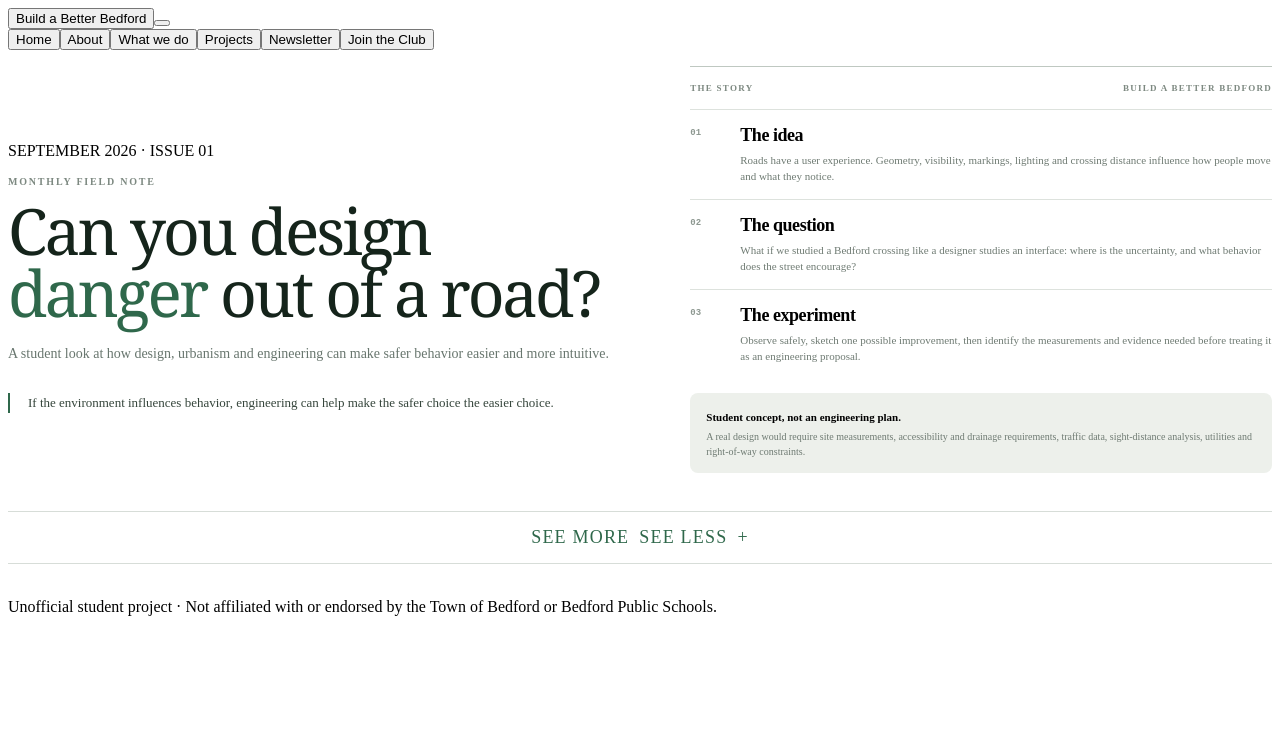
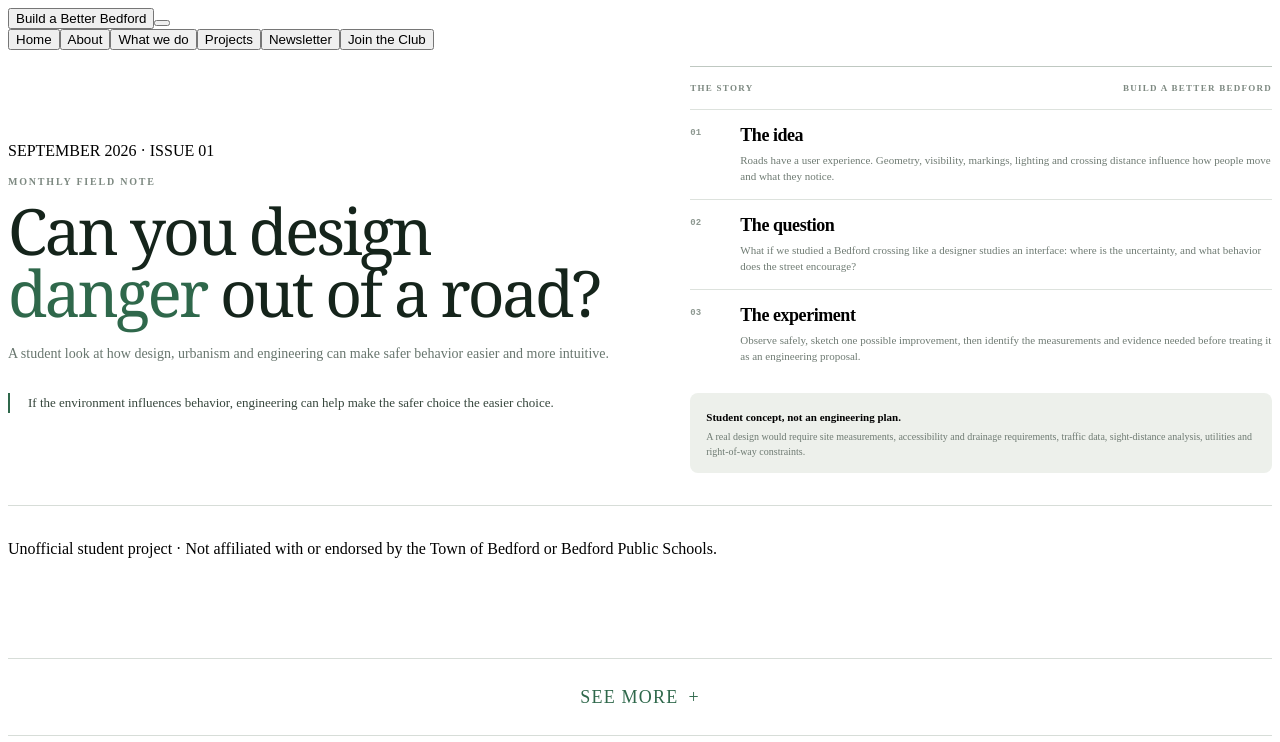
Before and after one commit to alexandraelizabethpominova-wq/build-a-better-bedford, a React (Vite) app: page / in a window 1280 px wide. Both pictures are taken after a click on the button "Newsletter". Shown: the top 742 px of the page. Built offline with nearby package versions, Linux system fonts and the light colour scheme; the HTML template or start-up script is replaced by a standard one.

Commit message:
Move newsletter expand control to bottom without shrinking hero

```diff
--- a/src/newsletter.css
+++ b/src/newsletter.css
@@ -4,3 +4,35 @@
 
 @media(max-width:760px){.newsletter-clean{display:block;padding:24px 0}.newsletter-intro h1{font-size:clamp(42px,12.5vw,60px)}.newsletter-deck{margin-top:15px}.newsletter-quote{margin:18px 0 30px}.newsletter-note{padding:12px 0}.newsletter-disclaimer{margin-bottom:8px}.newsletter-expand{margin-top:10px}.newsletter-expand-panel section{padding:22px 0}.expand-grid,.solution-layout,.inspiration-grid{grid-template-columns:1fr;gap:18px}.solution-layout img{max-height:none}}
 @media(max-height:720px) and (min-width:761px){.newsletter-clean{padding:1vh 0 2vh}.newsletter-intro h1{font-size:clamp(42px,4.4vw,64px)}.newsletter-deck{margin-top:12px}.newsletter-quote{margin-top:16px}.newsletter-notes-head{height:32px}.newsletter-note{padding:10px 0}.newsletter-disclaimer{margin-top:9px;padding:10px 12px}}
+
+/* Keep the original newsletter composition full-size; the expand control overlays the bottom edge instead of taking layout space. */
+.newsletter-page{position:relative}
+.newsletter-expand{margin:0 0 34px;border-top:0}
+.newsletter-expand>summary{
+  position:absolute;
+  left:0;
+  right:0;
+  top:calc(100svh - 116px - 30px - 46px);
+  height:46px;
+  z-index:5;
+  background:rgba(255,255,255,.96);
+  border-top:1px solid #d7ddd8;
+  border-bottom:1px solid #d7ddd8;
+  backdrop-filter:blur(8px);
+}
+.newsletter-expand-panel{margin-top:0}
+.less-label{display:none}
+.newsletter-expand[open] .more-label{display:none}
+.newsletter-expand[open] .less-label{display:inline}
+.newsletter-expand[open] .summary-icon{transform:rotate(45deg)}
+@media(max-width:760px){
+  .newsletter-expand>summary{
+    top:calc(100svh - 82px - 50px);
+  }
+}
+@media(max-height:720px) and (min-width:761px){
+  .newsletter-expand>summary{
+    top:calc(100svh - 72px - 30px - 42px);
+    height:42px;
+  }
+}
```
